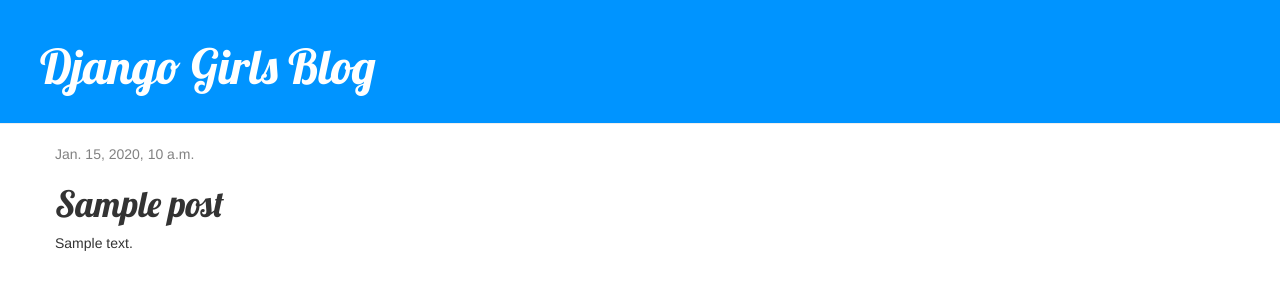
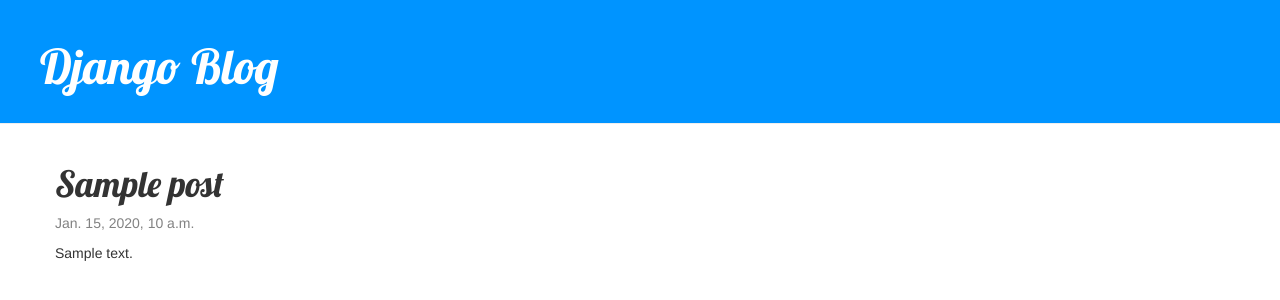
Before and after one commit to ugajin-nijagu/Django_blog, a Django app: page /post/1/ in a window 1280 px wide. Shown: the top 300 px of the page. Run offline with Django 3.2, Linux system fonts and the light colour scheme; tables that the repository leaves empty hold one stand-in row (values such as "Sample post"); some libraries are stand-ins or nearby versions.

Commit message:
Fifth commit

```diff
--- a/blog/static/css/blog.css
+++ b/blog/static/css/blog.css
@@ -49,7 +49,10 @@
 }
 
 .post {
+  /*
     margin-bottom: 70px;
+  */
+  margin-bottom: 20px;
 }
 
 .post h1 a, .post h1 a:visited {
--- a/blog/templates/blog/base.html
+++ b/blog/templates/blog/base.html
@@ -9,7 +9,7 @@
   </head>
   <body>
     <div class="page-header">
-      <h1><a href="/">Django Girls Blog</a></h1>
+      <h1><a href="/">Django Blog</a></h1>
     </div>
     <div class="content container">
       <div class="row">
--- a/blog/templates/blog/post_detail.html
+++ b/blog/templates/blog/post_detail.html
@@ -2,12 +2,12 @@
 
 {% block content %}
   <div class='post'>
+    <h1>{{ post.title }}</h1>
     {% if post.published_date %}
     <div class='date'>
-      {{ post.published_date }}
+      <p>{{ post.published_date }}</p>
     </div>
     {% endif %}
-    <h1>{{ post.title }}</h1>
     <p>{{ post.text|linebreaksbr }}</p>
   </div>
 {% endblock %}
```
Also changed, not shown: blog/templates/blog/post_list.html (+6 -3 lines).
